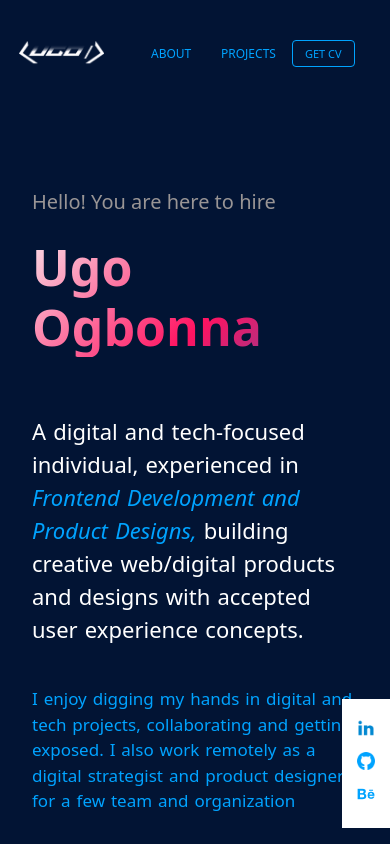
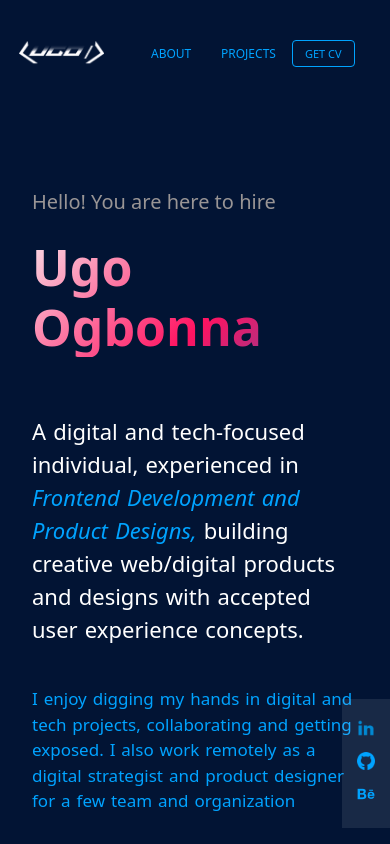
Before and after one commit to emmich/myself, a React (Create React App) app: page / in a window 390 px wide. Shown: the top 844 px of the page. Built offline with nearby package versions, Linux system fonts and the light colour scheme; a web font is replaced by a local one.

Commit message:
footer adjustments

```diff
--- a/src/styles/Footer.css
+++ b/src/styles/Footer.css
@@ -44,7 +44,7 @@ footer {
     .right_footer .socials {
         /* display: block; */
         position: absolute;
-        background-color: white;
+        background-color: rgba(255, 255, 255, 0.092);
         right: 0;
         display: flex;
         flex-direction: column;
```
